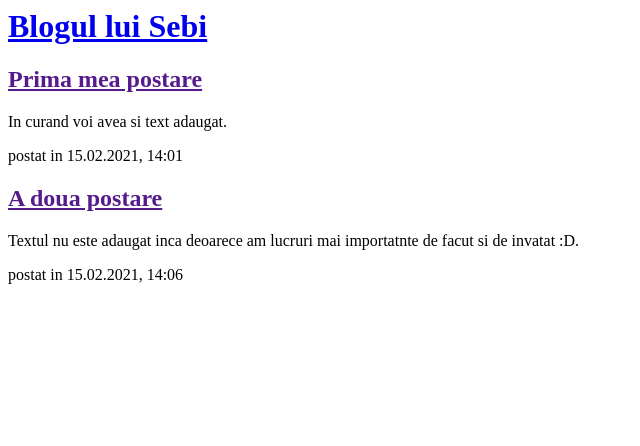
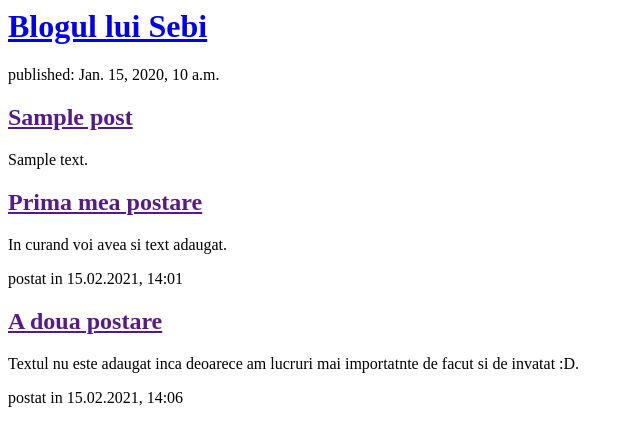
Before and after one commit to SebastianBandici/my-blog, a Django app: page / in a window 1280 px wide. Shown: the top 446 px of the page, without its empty margins (0-640 px from the left). Run offline with Django 3.2, Linux system fonts and the light colour scheme; tables that the repository leaves empty hold one stand-in row (values such as "Sample post").

Commit message:
Prelucrare infatisare text

```diff
--- a/blog/templates/blog/post_list.html
+++ b/blog/templates/blog/post_list.html
@@ -1,12 +1,14 @@
-<html>
-    <head>
-        <title>Blogul lui Sebi</title>
-    </head>
-    <body>
-        <div>
-            <h1><a href="/">Blogul lui Sebi</a></h1>
-        </div>
+<header>
+    <h1><a href="/">Blogul lui Sebi</a></h1>
+</header>
 
+{% for post in posts %}
+    <article>
+        <time>published: {{ post.published_date }}</time>
+        <h2><a href="">{{ post.title }}</a></h2>
+        <p>{{ post.text|linebreaksbr }}</p>
+    </article>
+{% endfor %}
         <div>
             <h2><a href="">Prima mea postare</a></h2>
             <p>In curand voi avea si text adaugat.</p>
--- a/blog/views.py
+++ b/blog/views.py
@@ -1,5 +1,7 @@
 from django.shortcuts import render
+from django.utils import timezone
+from .models import Post
 
-# Create your views here.
 def post_list(request):
-    return render(request, 'blog/post_list.html', {})
+    posts = Post.objects.filter(published_date__lte=timezone.now()).order_by('published_date')
+    return render(request, 'blog/post_list.html', {'posts': posts})
```
